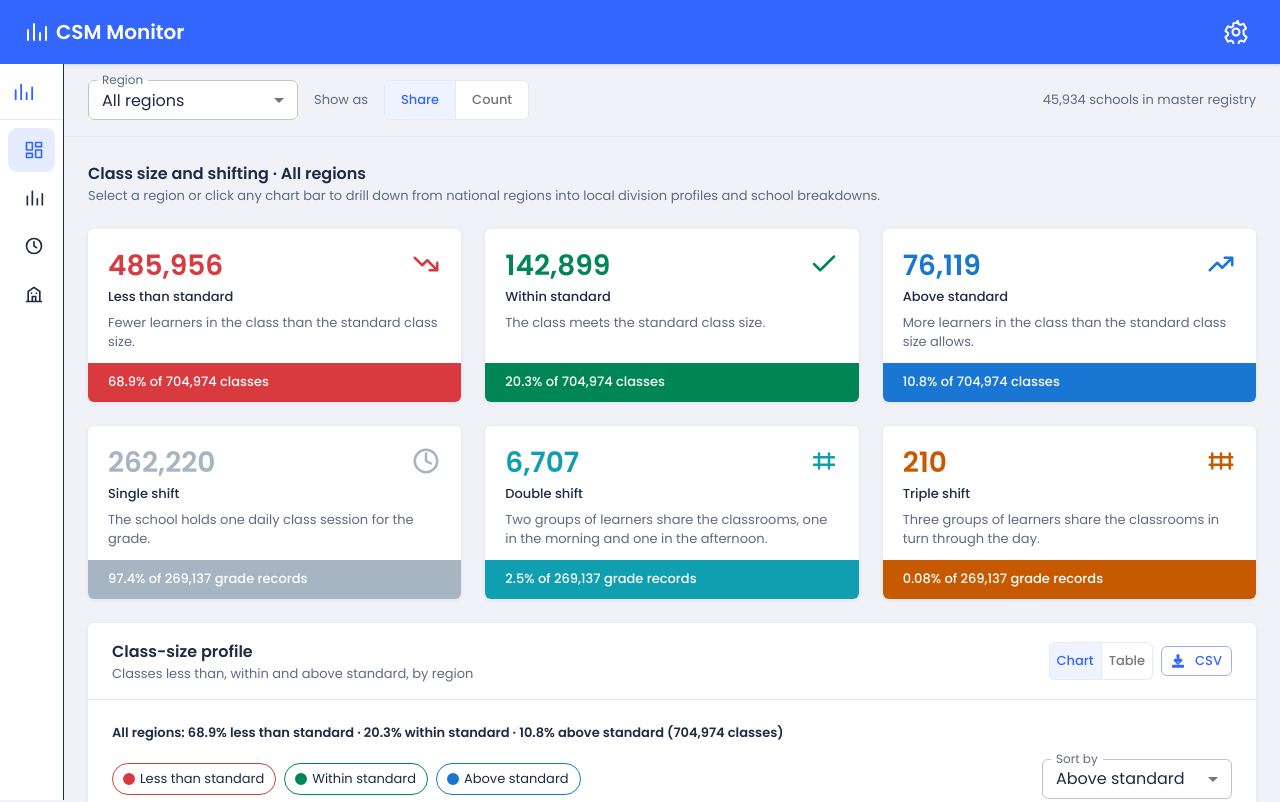
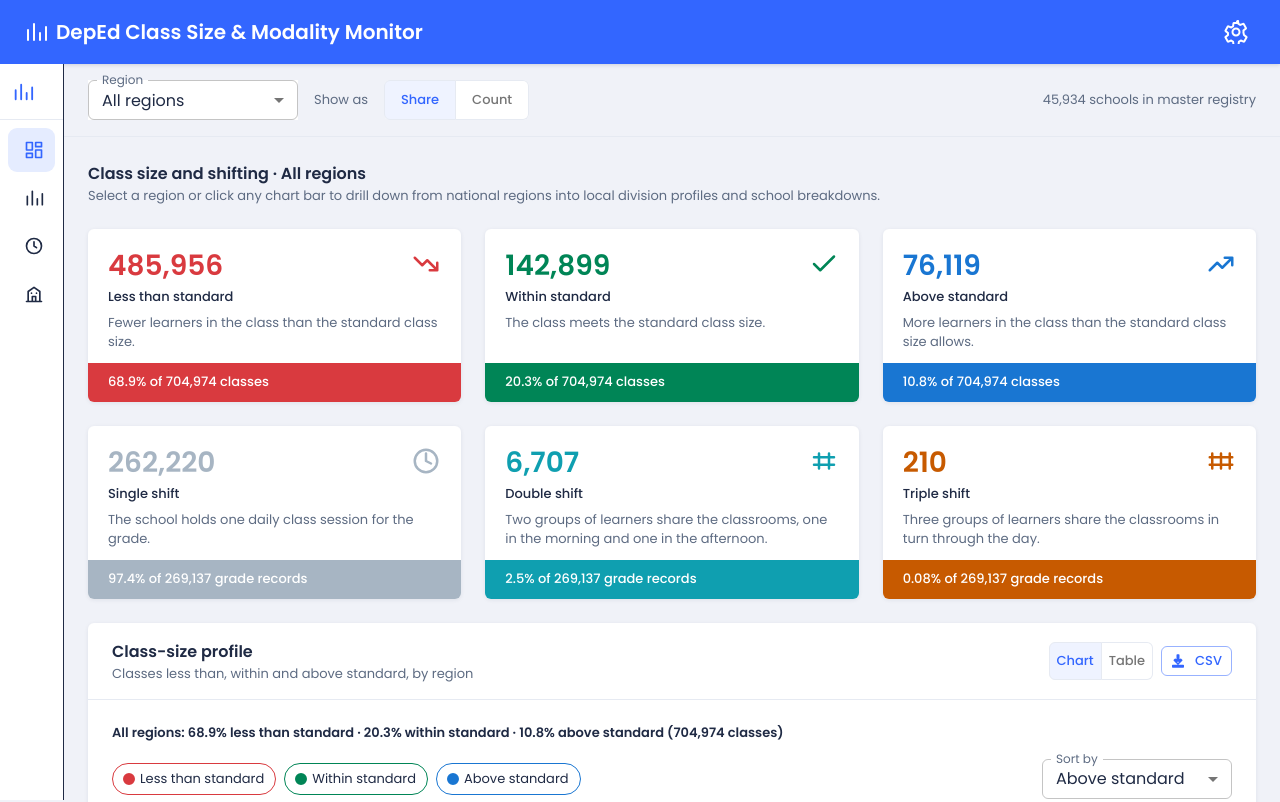
Before and after one commit to justinesolaswork/deped-csm-monitor, a React (Vite) app: page / in a window 1280 px wide. Shown: the top 802 px of the page. Built offline with nearby package versions, Linux system fonts and the light colour scheme.

Commit message:
Rename nav title to full app name

```diff
--- a/src/components/AppShell.jsx
+++ b/src/components/AppShell.jsx
@@ -67,7 +67,7 @@
         <Toolbar>
           <LineIcon aria-hidden path={iconPaths.classSize} sx={{ mr: 1 }} />
           <Typography component="h1" sx={{ flexGrow: 1, fontSize: "1.25rem", fontWeight: 600 }}>
-            CSM Monitor
+            DepEd Class Size &amp; Modality Monitor
           </Typography>
 
           {/* ⚙ Settings button — opens the popover */}
```
